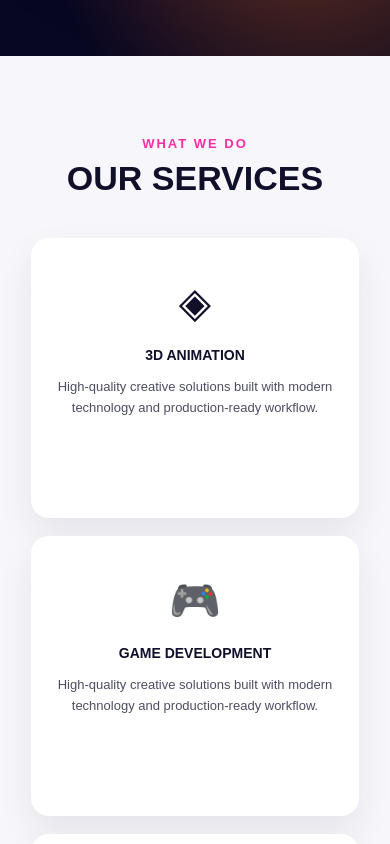
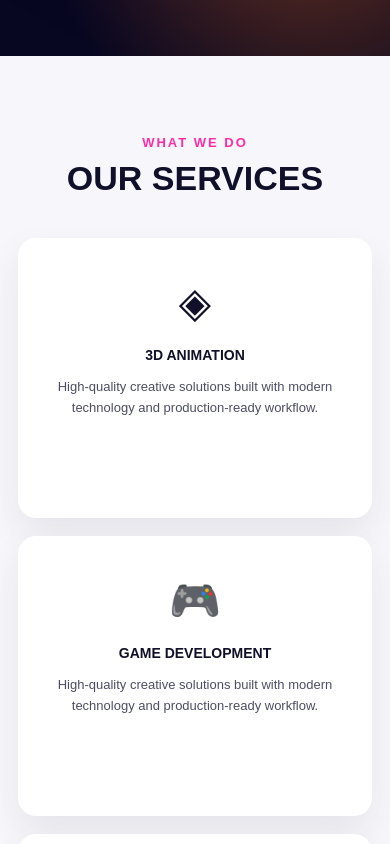
Before and after one commit to MaddyMadhav14/etra-gaming, a Next.js app: page / in a window 390 px wide. Shown: the part 1180-2024 px from the top of the page. Built offline with nearby package versions, Linux system fonts and the light colour scheme.

Commit message:
Fix small mobile alignment

```diff
--- a/src/app/globals.css
+++ b/src/app/globals.css
@@ -845,3 +845,42 @@ text-align:center;
     color: #ffffff !important;
   }
 }
+@media (max-width: 390px) {
+  .about-section,
+  .services-section,
+  .projects-section {
+    padding-left: 18px;
+    padding-right: 18px;
+    overflow: hidden;
+  }
+
+  .about-content,
+  .services-content,
+  .projects-content {
+    width: 100%;
+    max-width: 100%;
+    margin: 0 auto;
+  }
+
+  .stats-grid {
+    grid-template-columns: 1fr 1fr;
+    gap: 14px;
+  }
+
+  .stat-card {
+    width: 100%;
+    min-width: 0;
+    padding: 22px 12px;
+  }
+
+  .about-title,
+  .section-title {
+    font-size: 34px;
+    line-height: 1.15;
+  }
+
+  .about-text {
+    font-size: 15px;
+    line-height: 1.8;
+  }
+}
```
